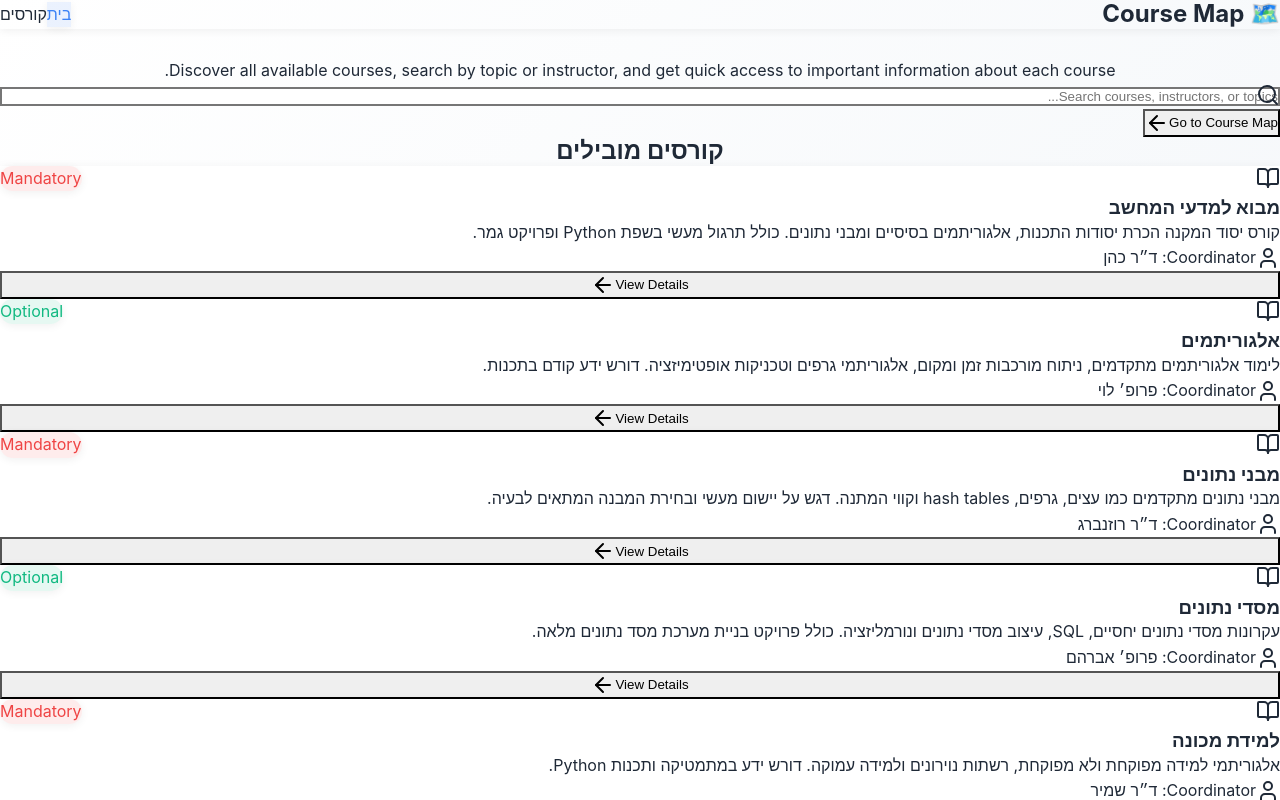
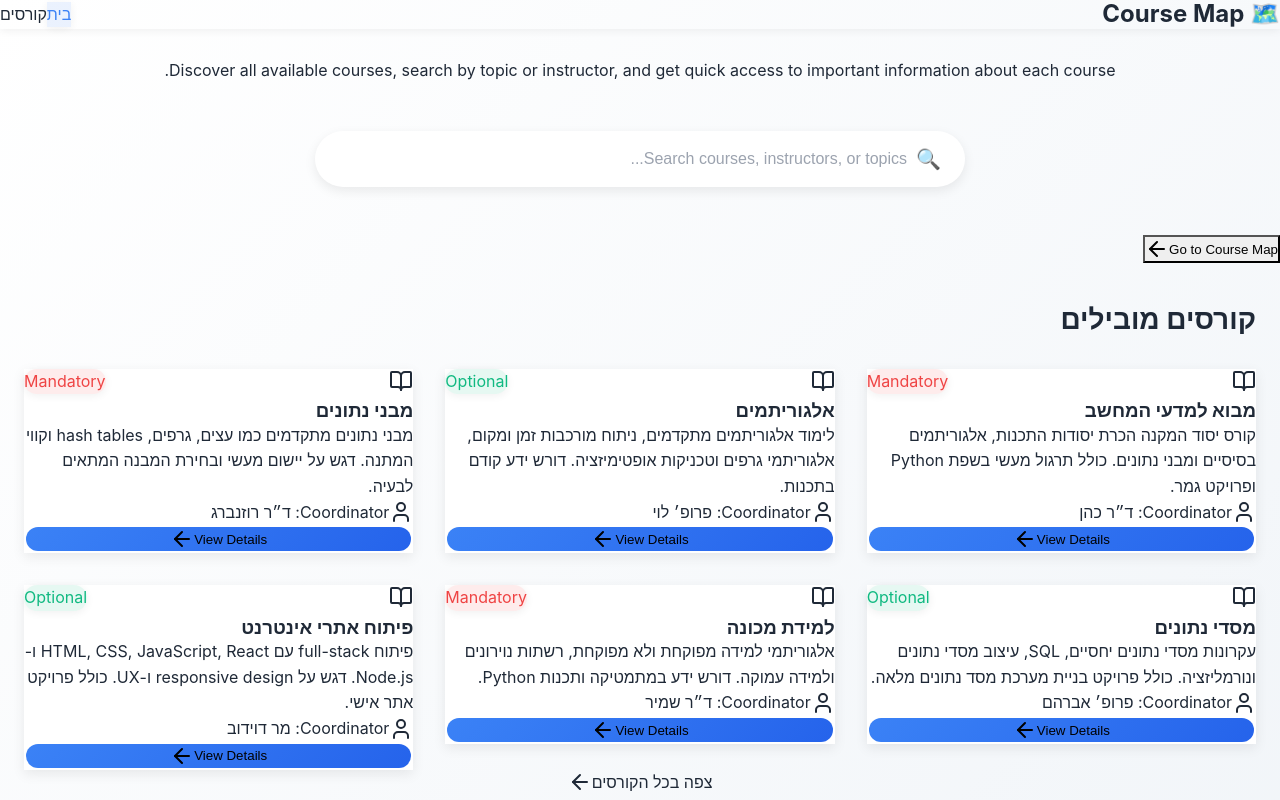
Before and after one commit to Meir-Crombie/course-map, a Next.js app: page / in a window 1280 px wide. Shown: the top 800 px of the page. Built offline with nearby package versions, Linux system fonts and the light colour scheme.

Commit message:
feat: Add course descriptions to Course type and update CourseCard component

```diff
--- a/src/app/globals.css
+++ b/src/app/globals.css
@@ -72,3 +72,177 @@ a:focus-visible {
   outline: 2px solid var(--color-primary);
   outline-offset: 2px;
 }
+
+/* עיצוב שורת החיפוש */
+.search-container {
+  display: flex;
+  justify-content: center;
+  margin: 48px auto;
+  padding: 0 24px;
+}
+
+.search-wrapper {
+  position: relative;
+  width: 100%;
+  max-width: 650px;
+}
+
+.search-input {
+  width: 100%;
+  height: 56px;
+  padding: 16px 56px 16px 24px;
+  background: white;
+  border: 2px solid transparent;
+  border-radius: 28px;
+  font-size: 16px;
+  color: var(--color-text-primary);
+  box-shadow: var(--shadow-md);
+  transition: all 0.3s ease;
+  direction: rtl;
+  text-align: right;
+}
+
+.search-input::placeholder {
+  color: var(--color-text-light);
+}
+
+.search-input:focus,
+.search-input-focused {
+  outline: none;
+  border-color: var(--color-primary);
+  box-shadow: 0 4px 16px rgba(59, 130, 246, 0.2);
+}
+
+.search-icon {
+  position: absolute;
+  right: 24px;
+  top: 50%;
+  transform: translateY(-50%);
+  font-size: 20px;
+  color: var(--color-text-light);
+  pointer-events: none;
+}
+
+/* Responsive עבור שורת החיפוש */
+@media (max-width: 768px) {
+  .search-input {
+    height: 48px;
+    font-size: 15px;
+  }
+
+  .search-container {
+    margin: 32px auto;
+    padding: 0 16px;
+  }
+}
+
+/* עיצוב Grid Layout לקורסים */
+.courses-container {
+  max-width: 1400px;
+  margin: 0 auto;
+  padding: 40px 24px;
+}
+
+.section-title {
+  font-size: 28px;
+  font-weight: 700;
+  color: var(--color-text-primary);
+  margin-bottom: 32px;
+  text-align: right;
+}
+
+.courses-grid {
+  display: grid;
+  grid-template-columns: repeat(auto-fit, minmax(380px, 1fr));
+  gap: 32px;
+  align-items: stretch;
+}
+
+.course-card {
+  display: flex;
+  flex-direction: column;
+  height: 320px !important;
+  width: 100% !important;
+  overflow: hidden;
+}
+
+.course-card > div {
+  height: 100% !important;
+  display: flex !important;
+  flex-direction: column !important;
+}
+
+/* עיצוב כפתור מודרני */
+.modern-button {
+  background: linear-gradient(135deg, #3B82F6 0%, #2563EB 100%);
+  border: 2px solid transparent;
+  background-clip: padding-box;
+  border-radius: 50px;
+  position: relative;
+  overflow: hidden;
+  transition: all 0.3s ease;
+}
+
+.modern-button::before {
+  content: '';
+  position: absolute;
+  inset: -2px;
+  background: linear-gradient(135deg, #60A5FA, #3B82F6, #2563EB, #1D4ED8);
+  border-radius: 50px;
+  z-index: -1;
+  opacity: 0;
+  transition: opacity 0.3s ease;
+}
+
+.modern-button:hover::before {
+  opacity: 1;
+}
+
+.modern-button:hover {
+  transform: translateY(-2px);
+  box-shadow: 0 8px 25px rgba(59, 130, 246, 0.4);
+}
+
+/* חיתוך טקסט */
+.line-clamp-2 {
+  display: -webkit-box;
+  -webkit-line-clamp: 2;
+  line-clamp: 2;
+  -webkit-box-orient: vertical;
+  overflow: hidden;
+}
+
+.line-clamp-3 {
+  display: -webkit-box;
+  -webkit-line-clamp: 3;
+  line-clamp: 3;
+  -webkit-box-orient: vertical;
+  overflow: hidden;
+}
+
+/* Responsive Breakpoints עבור הגריד */
+@media (max-width: 1199px) {
+  .courses-grid {
+    grid-template-columns: repeat(auto-fit, minmax(320px, 1fr));
+    gap: 28px;
+  }
+
+  .course-card {
+    height: 300px !important;
+  }
+}
+
+@media (max-width: 767px) {
+  .courses-grid {
+    grid-template-columns: 1fr;
+    gap: 20px;
+  }
+
+  .course-card {
+    height: 280px !important;
+  }
+
+  .courses-container {
+    padding: 24px 16px;
+  }
+}
--- a/src/app/page.tsx
+++ b/src/app/page.tsx
@@ -161,40 +161,44 @@ export default function Home() {
 
       {/* Search Results */}
       {searchResults.length > 0 && (
-        <section className="pb-16 px-4 sm:px-6 lg:px-8">
-          <div className="max-w-7xl mx-auto">
+        <main className="courses-container">
+          <section className="courses-section">
             <motion.h2
               initial={{ opacity: 0 }}
               animate={{ opacity: 1 }}
-              className="text-2xl font-bold text-primary mb-8 text-center"
+              className="section-title"
             >
               תוצאות חיפוש ({searchResults.length})
             </motion.h2>
-            <div className="grid md:grid-cols-2 lg:grid-cols-3 gap-8">
+            <div className="courses-grid">
               {searchResults.map((course, index) => (
-                <CourseCard key={course.id} course={course} index={index} />
+                <article key={course.id}>
+                  <CourseCard course={course} index={index} />
+                </article>
               ))}
             </div>
-          </div>
-        </section>
+          </section>
+        </main>
       )}
 
       {/* Featured Courses */}
       {searchResults.length === 0 && (
-        <section className="pb-16 px-4 sm:px-6 lg:px-8">
-          <div className="max-w-7xl mx-auto">
+        <main className="courses-container">
+          <section className="courses-section">
             <motion.h2
               initial={{ opacity: 0, y: 20 }}
               animate={{ opacity: 1, y: 0 }}
               transition={{ duration: 0.6, delay: 0.5 }}
-              className="text-3xl font-bold text-primary mb-12 text-center"
+              className="section-title"
             >
               קורסים מובילים
             </motion.h2>
 
-            <div className="grid md:grid-cols-2 lg:grid-cols-3 gap-8">
+            <div className="courses-grid">
               {displayedCourses.map((course, index) => (
-                <CourseCard key={course.id} course={course} index={index} />
+                <article key={course.id}>
+                  <CourseCard course={course} index={index} />
+                </article>
               ))}
             </div>
 
@@ -208,8 +212,8 @@ export default function Home() {
                 צפה בכל הקורסים
               </PrimaryButton>
             </motion.div>
-          </div>
-        </section>
+          </section>
+        </main>
       )}
 
       {/* Features Section */}
--- a/src/components/CourseCard.tsx
+++ b/src/components/CourseCard.tsx
@@ -23,14 +23,14 @@ export default function CourseCard({ course, index }: CourseCardProps) {
       whileHover={{ y: -8 }}
       className="group"
     >
-      <div className="bg-white/90 backdrop-blur-sm rounded-2xl p-6 transition-all duration-300 h-full flex flex-col" style={{boxShadow: 'var(--shadow-md)', backgroundColor: 'var(--color-bg-card)'}}>
+      <div className="bg-white/90 backdrop-blur-sm rounded-2xl p-6 transition-all duration-300 h-full flex flex-col" style={{boxShadow: 'var(--shadow-md)', backgroundColor: 'var(--color-bg-card)', height: '100%'}}>
         {/* Header */}
-        <div className="flex items-start justify-between mb-4">
-          <div className="p-3 bg-blue-100 rounded-xl group-hover:bg-blue-200 transition-colors">
-            <BookOpen className="w-6 h-6 text-blue-600" />
+        <div className="flex items-start justify-between mb-3 flex-shrink-0">
+          <div className="p-2 bg-blue-100 rounded-xl group-hover:bg-blue-200 transition-colors">
+            <BookOpen className="w-5 h-5 text-blue-600" />
           </div>
           <div
-            className="px-3 py-1 rounded-full text-xs font-medium"
+            className="px-2 py-1 rounded-full text-xs font-medium"
             style={{
               backgroundColor: course.mandatoryAttendance ? 'rgba(239, 68, 68, 0.1)' : 'rgba(16, 185, 129, 0.1)',
               color: course.mandatoryAttendance ? '#EF4444' : 'var(--color-optional)',
@@ -42,32 +42,36 @@ export default function CourseCard({ course, index }: CourseCardProps) {
         </div>
 
         {/* Content */}
-        <div className="flex-grow">
-          <h3 className="text-xl font-bold text-blue-800 mb-3 group-hover:text-blue-900 transition-colors">
+        <div className="flex-grow flex flex-col justify-between min-h-0">
+          <div>
+            <h3 className="text-lg font-bold text-blue-800 mb-2 group-hover:text-blue-900 transition-colors line-clamp-2">
               {course.name}
             </h3>
 
-          <p className="text-gray-700 text-sm mb-4 leading-relaxed">
+            <p className="text-gray-700 text-xs mb-2 leading-relaxed line-clamp-3">
               {course.description || 'Advanced course designed for students with basic background in the field. Includes lectures, practical exercises, and a final project.'}
             </p>
 
-          <div className="flex items-center text-gray-600 text-sm mb-6 bg-blue-50 p-2 rounded-lg">
-            <User className="w-4 h-4 ml-2 text-blue-600" />
+            <div className="flex items-center text-gray-600 text-xs mb-2 bg-blue-50 p-1.5 rounded-lg">
+              <User className="w-3 h-3 ml-1 text-blue-600" />
               <span>Coordinator: {course.coordinator}</span>
             </div>
           </div>
 
           {/* Action Button */}
+          <div className="flex-shrink-0 mt-2">
             <Link href={`/courses/${course.id}`}>
               <motion.button
-            whileHover={{ scale: 1.02 }}
-            whileTap={{ scale: 0.98 }}
-            className="w-full bg-gradient-to-r from-blue-600 to-blue-700 hover:from-blue-700 hover:to-blue-800 text-white font-semibold py-3 px-6 rounded-xl transition-all duration-300 flex items-center justify-center shadow-lg"
+                whileHover={{ scale: 1.05 }}
+                whileTap={{ scale: 0.95 }}
+                className="modern-button w-full text-white font-semibold py-2.5 px-4 transition-all duration-300 flex items-center justify-center text-sm"
               >
-            <span>View Details</span>
-            <ArrowLeft className="w-4 h-4 mr-2 group-hover:translate-x-1 transition-transform" />
+                <span className="relative z-10">View Details</span>
+                <ArrowLeft className="w-3 h-3 mr-1 group-hover:translate-x-1 transition-transform relative z-10" />
               </motion.button>
             </Link>
+          </div>
+        </div>
       </div>
     </motion.div>
   )
--- a/src/components/SearchBar.tsx
+++ b/src/components/SearchBar.tsx
@@ -1,6 +1,5 @@
 "use client"
 import { motion } from "framer-motion"
-import { Search } from "lucide-react"
 import { useState } from "react"
 
 interface SearchBarProps {
@@ -8,7 +7,7 @@ interface SearchBarProps {
   placeholder?: string
 }
 
-export default function SearchBar({ onSearch, placeholder = "Search courses..." }: SearchBarProps) {
+export default function SearchBar({ onSearch, placeholder = "חפש קורסים, מרצים או נושאים..." }: SearchBarProps) {
   const [query, setQuery] = useState("")
   const [isFocused, setIsFocused] = useState(false)
 
@@ -18,17 +17,13 @@ export default function SearchBar({ onSearch, placeholder = "Search courses..."
   }
 
   return (
-    <motion.form
-      onSubmit={handleSubmit}
+    <motion.div
       initial={{ opacity: 0, y: 20 }}
       animate={{ opacity: 1, y: 0 }}
       transition={{ duration: 0.6 }}
-      className="w-full max-w-2xl mx-auto"
+      className="search-container"
     >
-      <div className="relative">
-        <div className="absolute inset-y-0 right-0 flex items-center pr-4 pointer-events-none">
-          <Search className="w-5 h-5 text-gray-400" />
-        </div>
+      <form onSubmit={handleSubmit} className="search-wrapper">
         <input
           type="text"
           value={query}
@@ -36,16 +31,10 @@ export default function SearchBar({ onSearch, placeholder = "Search courses..."
           onFocus={() => setIsFocused(true)}
           onBlur={() => setIsFocused(false)}
           placeholder={placeholder}
-          className={`
-            w-full px-6 py-4 pr-12 text-lg rounded-2xl border-2 transition-all duration-300 outline-none
-            bg-white/90 backdrop-blur-sm text-gray-800 placeholder-gray-500
-            ${isFocused
-              ? 'border-blue-400 shadow-lg shadow-blue-100 ring-4 ring-blue-50'
-              : 'border-blue-200 hover:border-blue-300'
-            }
-          `}
+          className={`search-input ${isFocused ? 'search-input-focused' : ''}`}
         />
-      </div>
-    </motion.form>
+        <span className="search-icon">🔍</span>
+      </form>
+    </motion.div>
   )
 }
--- a/src/globals.css
+++ b/src/globals.css
@@ -42,3 +42,177 @@ h1, h2, h3 {
   font-weight: 700;
   line-height: 1.2;
 }
+
+/* עיצוב שורת החיפוש */
+.search-container {
+  display: flex;
+  justify-content: center;
+  margin: 48px auto;
+  padding: 0 24px;
+}
+
+.search-wrapper {
+  position: relative;
+  width: 100%;
+  max-width: 650px;
+}
+
+.search-input {
+  width: 100%;
+  height: 56px;
+  padding: 16px 56px 16px 24px;
+  background: white;
+  border: 2px solid transparent;
+  border-radius: 28px;
+  font-size: 16px;
+  color: var(--color-text-primary);
+  box-shadow: var(--shadow-md);
+  transition: all 0.3s ease;
+  direction: rtl;
+  text-align: right;
+}
+
+.search-input::placeholder {
+  color: var(--color-text-light);
+}
+
+.search-input:focus,
+.search-input-focused {
+  outline: none;
+  border-color: var(--color-primary);
+  box-shadow: 0 4px 16px rgba(59, 130, 246, 0.2);
+}
+
+.search-icon {
+  position: absolute;
+  right: 24px;
+  top: 50%;
+  transform: translateY(-50%);
+  font-size: 20px;
+  color: var(--color-text-light);
+  pointer-events: none;
+}
+
+/* Responsive עבור שורת החיפוש */
+@media (max-width: 768px) {
+  .search-input {
+    height: 48px;
+    font-size: 15px;
+  }
+
+  .search-container {
+    margin: 32px auto;
+    padding: 0 16px;
+  }
+}
+
+/* עיצוב Grid Layout לקורסים */
+.courses-container {
+  max-width: 1400px;
+  margin: 0 auto;
+  padding: 40px 24px;
+}
+
+.section-title {
+  font-size: 28px;
+  font-weight: 700;
+  color: var(--color-text-primary);
+  margin-bottom: 32px;
+  text-align: right;
+}
+
+.courses-grid {
+  display: grid;
+  grid-template-columns: repeat(auto-fit, minmax(380px, 1fr));
+  gap: 32px;
+  align-items: stretch;
+}
+
+.course-card {
+  display: flex;
+  flex-direction: column;
+  height: 320px !important;
+  width: 100% !important;
+  overflow: hidden;
+}
+
+.course-card > div {
+  height: 100% !important;
+  display: flex !important;
+  flex-direction: column !important;
+}
+
+/* עיצוב כפתור מודרני */
+.modern-button {
+  background: linear-gradient(135deg, #3B82F6 0%, #2563EB 100%);
+  border: 2px solid transparent;
+  background-clip: padding-box;
+  border-radius: 50px;
+  position: relative;
+  overflow: hidden;
+  transition: all 0.3s ease;
+}
+
+.modern-button::before {
+  content: '';
+  position: absolute;
+  inset: -2px;
+  background: linear-gradient(135deg, #60A5FA, #3B82F6, #2563EB, #1D4ED8);
+  border-radius: 50px;
+  z-index: -1;
+  opacity: 0;
+  transition: opacity 0.3s ease;
+}
+
+.modern-button:hover::before {
+  opacity: 1;
+}
+
+.modern-button:hover {
+  transform: translateY(-2px);
+  box-shadow: 0 8px 25px rgba(59, 130, 246, 0.4);
+}
+
+/* חיתוך טקסט */
+.line-clamp-2 {
+  display: -webkit-box;
+  -webkit-line-clamp: 2;
+  line-clamp: 2;
+  -webkit-box-orient: vertical;
+  overflow: hidden;
+}
+
+.line-clamp-3 {
+  display: -webkit-box;
+  -webkit-line-clamp: 3;
+  line-clamp: 3;
+  -webkit-box-orient: vertical;
+  overflow: hidden;
+}
+
+/* Responsive Breakpoints עבור הגריד */
+@media (max-width: 1199px) {
+  .courses-grid {
+    grid-template-columns: repeat(auto-fit, minmax(320px, 1fr));
+    gap: 28px;
+  }
+
+  .course-card {
+    height: 300px !important;
+  }
+}
+
+@media (max-width: 767px) {
+  .courses-grid {
+    grid-template-columns: 1fr;
+    gap: 20px;
+  }
+
+  .course-card {
+    height: 280px !important;
+  }
+
+  .courses-container {
+    padding: 24px 16px;
+  }
+}
```
Also changed, not shown: src/app/courses/page.tsx (+9 -5 lines). Lines whose indentation alone changed are shown as unchanged.
